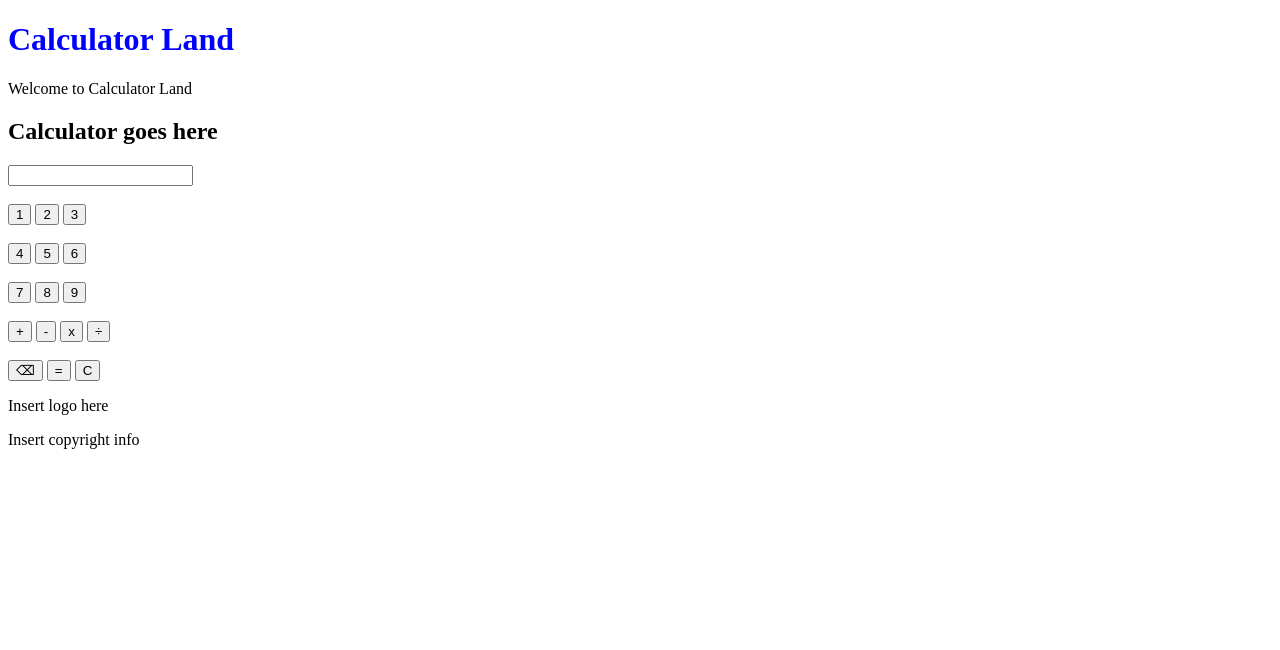
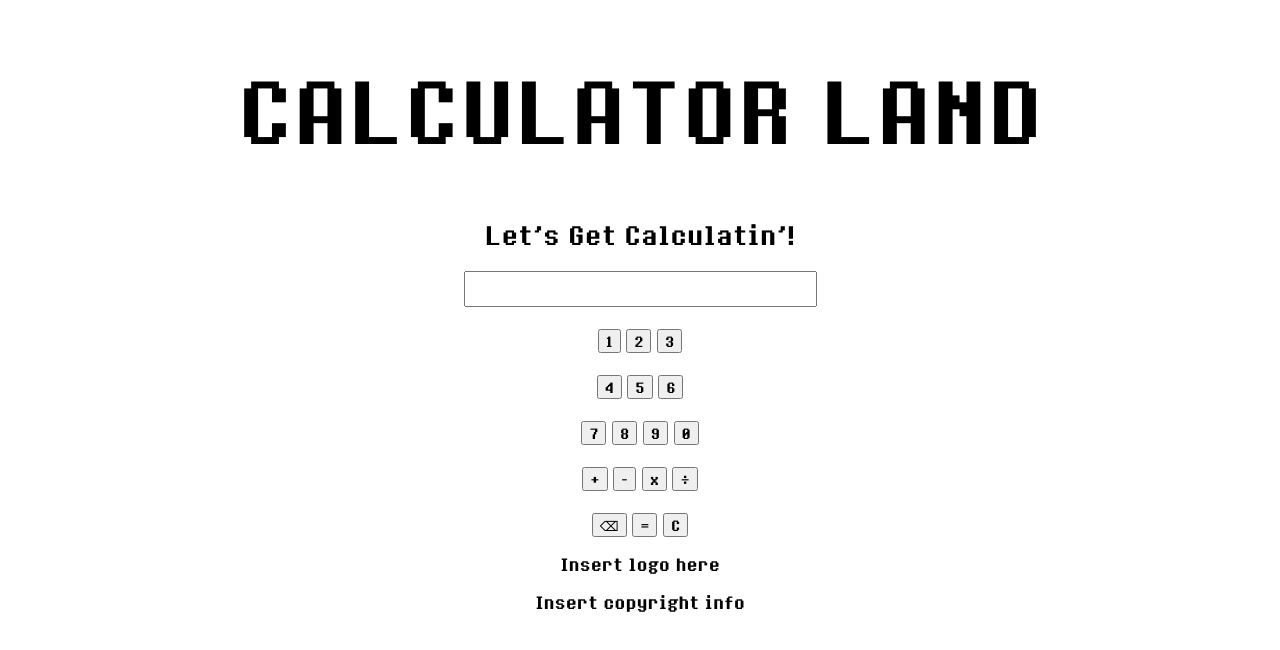
Before and after one commit to ZeroZylch/calc, a plain HTML site: page index.html in a window 1280 px wide. Drawn offline with Linux system fonts and the light colour scheme.

Commit message:
Minor text changes, added 8BitOperator font, added more operator functionalities

```diff
--- a/index.html
+++ b/index.html
@@ -8,12 +8,11 @@
     </head>
     <body>
         <header>
-            <h1>Calculator Land</h1>
-            <p>Welcome to Calculator Land</p>
+            <h1>CALCULATOR LAND</h1>
         </header>
         <main>
             <div class="calculator">
-                <h2>Calculator goes here</h2>
+                <h2>Let's Get Calculatin'!</h2>
                 <input type="text" id="num_line" readonly />
                 <div id="buttons">
                     <!-- Number buttons -->
@@ -26,6 +25,7 @@
                     <br><br><button class="num-btn" data-num="7">7</button>
                     <button class="num-btn" data-num="8">8</button>
                     <button class="num-btn" data-num="9">9</button>
+                    <button class="num-btn" data-num="0">0</button>
 
                     <!-- Operator buttons -->
                     <br><br><button class="operator-btn" data-op="+">+</button>
--- a/script.js
+++ b/script.js
@@ -30,15 +30,24 @@ document.addEventListener("DOMContentLoaded", function () {
     // Evaluate the expression when "=" is clicked
     equalsButton.addEventListener("click", function () {
         try {
-            currentInput = eval(currentInput); // Evaluate the expression
-            numLine.value = currentInput;
+            // Ensure the expression is valid and evaluate it
+            let result = eval(currentInput);
+
+            // Check if result is a valid number
+            if (isNaN(result)) {
+                numLine.value = "Error"; // Display Error if result is NaN
+                currentInput = ""; // Clear input
+            } else {
+                numLine.value = result; // Display the result
+                currentInput = result.toString(); // Convert the result back to a string
+            }
         } catch (error) {
             numLine.value = "Error"; // Display error for invalid expressions
             currentInput = "";
         }
     });
 
-    // Backspace button functionality
+    // Backspace button functionality (removes last character)
     backspaceButton.addEventListener("click", function () {
         currentInput = currentInput.slice(0, -1)
         numLine.value = currentInput;
@@ -46,6 +55,7 @@ document.addEventListener("DOMContentLoaded", function () {
 
     // Clear button functionality
     clearButton.addEventListener("click", function () {
-        numLine.value = ""; // Reset input field
+        currentInput= "";
+        numLine.value = "";
     })
 })
--- a/styles.css
+++ b/styles.css
@@ -1,11 +1,36 @@
+@font-face {
+    font-family: '8BitOperator';
+    src: url('./fonts/8bitOperatorPlus-Bold.ttf') format('truetype'),
+        url('./fonts/8bitOperatorPlus-Regular.ttf') format('truetype'),
+        url('./fonts/8bitOperatorPlus8-Bold.ttf') format('truetype'),
+        url('./fonts/8bitOperatorPlus8-Regular.ttf') format('truetype');
+    font-weight: normal;
+    font-style: normal;
+}
+
+* {
+    font-family: '8BitOperator', sans-serif;
+    text-align: center;
+}
+
 h1 {
-    color: blue;
+    font-size: 5em;
+}
+
+#num_line {
+    height: 30px;
+    font-size: 25px;
+    text-align: right;
+}
+
+.calculator {
+    text-align: center;
 }
 
 #box {
     border: 3px solid blue;
     border-radius: 16px;
-    background-color: hsl(0, 0, 20);
+    background-color: hsl(0, 1%, 26%);
     width: 50px;
     height: 50px;
 }
```
Also changed, not shown: fonts/8bitOperatorPlus-Bold.ttf (added), fonts/8bitOperatorPlus-Regular.ttf (added), fonts/8bitOperatorPlus8-Bold.ttf (added), fonts/8bitOperatorPlus8-Regular.ttf (added), fonts/8bitOperatorPlusSC-Bold.ttf (added), fonts/8bitOperatorPlusSC-Regular.ttf (added).
